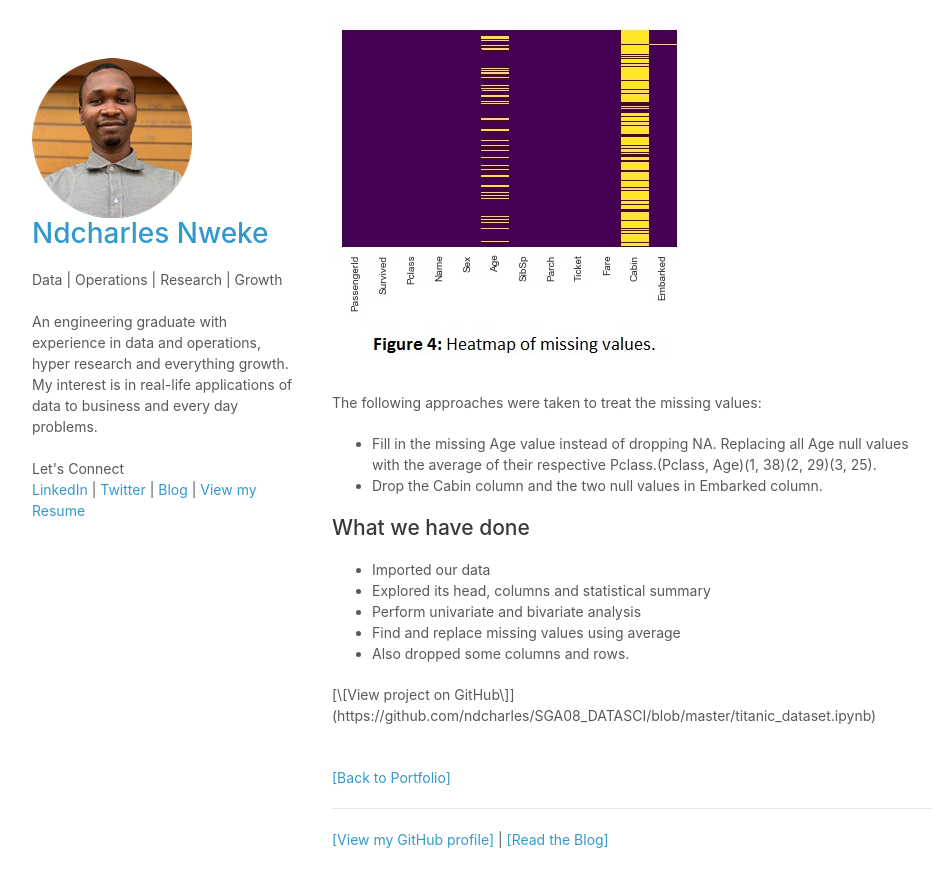
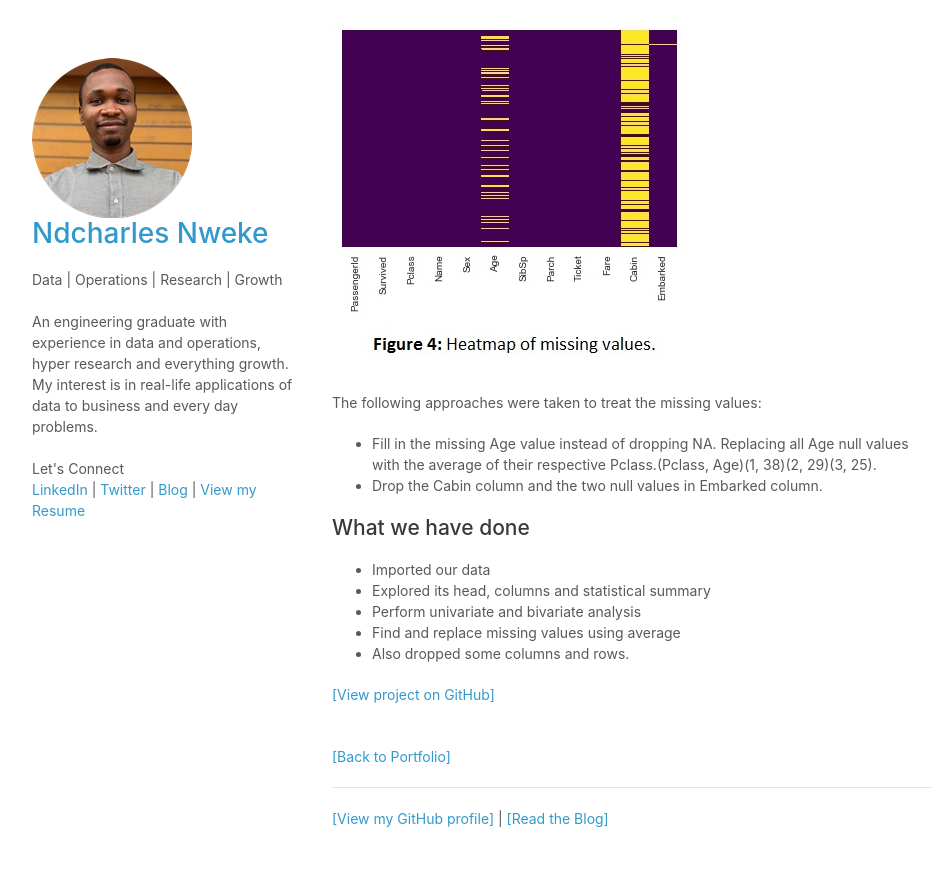
Before and after one commit to ndcharles/data-portfolio, a Jekyll site: the page built from _pages/exploratory-data-analysis-titanic-dataset.md, in a window 1280 px wide and 900 px high, scrolled down 2661 px. Shown: the top 887 px of the window, without its empty margins (158-1097 px from the left). Built offline with Jekyll 4.4.1, drawn with Linux system fonts in a browser that asks for light colours.

Commit message:
fix link reference issues

```diff
--- a/_pages/exploratory-data-analysis-titanic-dataset.md
+++ b/_pages/exploratory-data-analysis-titanic-dataset.md
@@ -2,7 +2,7 @@
 layout: page
 title: Exploratory Data Analysis on Titanic Dataset
 permalink: /exploratory-data-analysis-titanic-dataset.html
-github: https://github.com/ndcharles/SGA08_DATASCI/blob/master/titanic_dataset.ipynb
+github:
 ---
 Exploratory data analysis (EDA) is an important pillar of data science. It is an important step required to complete every project regardless of type of data you are working with. Exploratory analysis gives us a sense of what additional work should be performed to quantify and extract insights from our data.
 
@@ -29,9 +29,9 @@ The first step after importing the data was to preview the details therein. This
 ## Univariate Analysis
 There are 9 categorical variables and 3 numerical variables. A bar plot function was created to plot the categorical variables and a histogram function for the numerical variables.
 
-![bar_plot](/images/barplot.jpg)
+![bar_plot](./images/barplot.jpg)
 
-![histogram](/images/hist.jpg)
+![histogram](./images/hist.jpg)
 
 <br>
 
@@ -43,7 +43,7 @@ The aim here is to dig deeper into the dataset. To answer questions such as:
 - What is the survival rate of passengers with a parent or child(ren) aboard?
 - What is the survival rate with regards to their age?
 
-![bivariate](/images/bivariate.jpg)
+![bivariate](./images/bivariate.jpg)
 
 From the above figure (left to right) we can deduce that:
 - The lesser the number of spouse or sibling one has, the higher their chances of survival.
@@ -56,7 +56,7 @@ From the above figure (left to right) we can deduce that:
 ## Missing Values
 A quick check on the data for missing values shows that Age is missing a couple of values (177). We have a lot of missing values in the Cabin column (687). And only 2 missing in Embarked column. The exact values missing were be gotten using .isnull().sum().
 
-![missing_values](/images/missing.jpg)
+![missing_values](./images/missing.jpg)
 
 The following approaches were taken to treat the missing values:
 - Fill in the missing Age value instead of dropping NA. Replacing all Age null values with the average of their respective Pclass.(Pclass, Age)(1, 38)(2, 29)(3, 25).
```
Also changed, not shown: other parts of _pages/exploratory-data-analysis-titanic-dataset.md (+2 -0 lines), _pages/lagos-rent-prediction-webapp.md (+3 -1 lines), _pages/linear-regression-lagos-rent.md (+1 -1 lines), _pages/summarising-text-using-bart-t5.md (+1 -1 lines).
